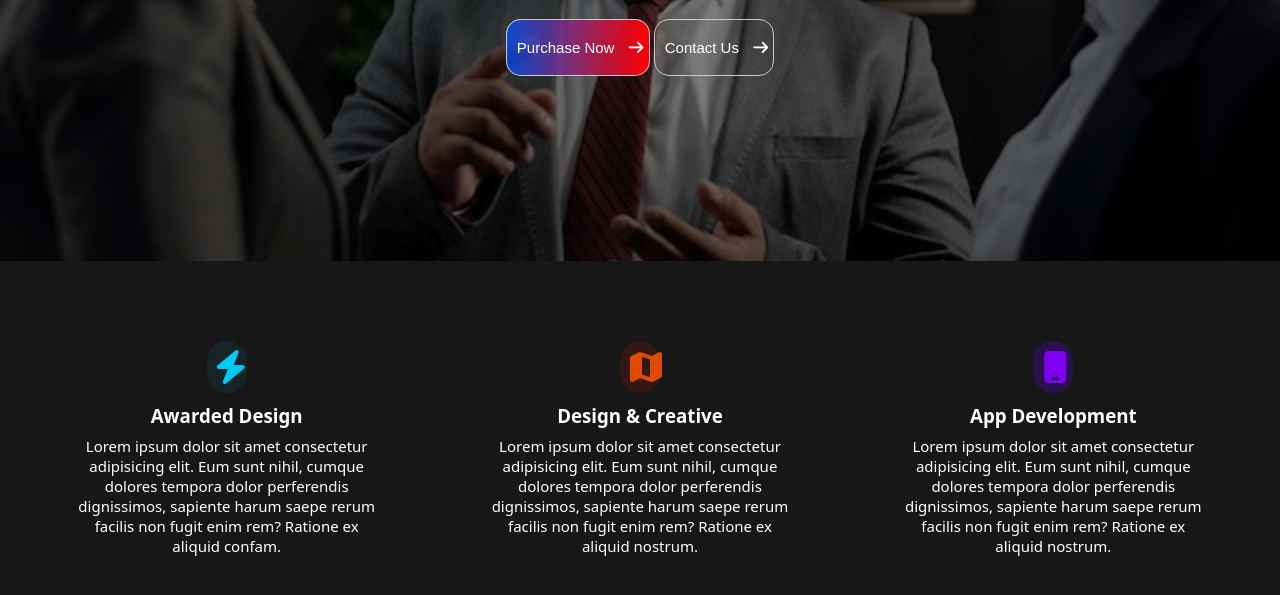
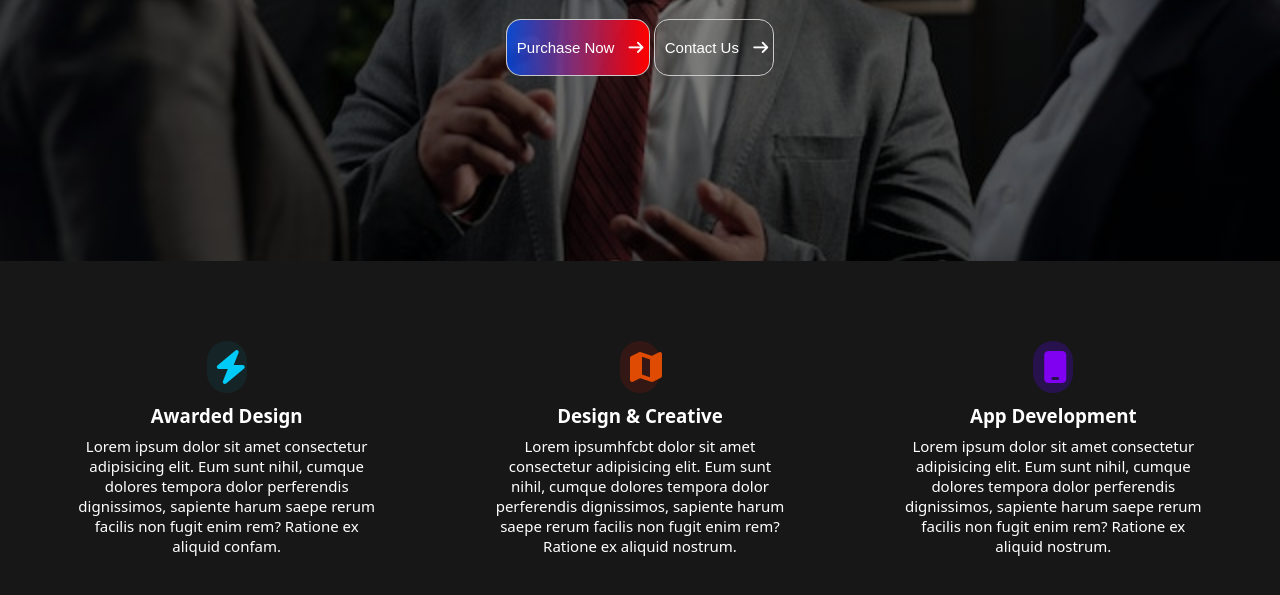
Before and after one commit to CODING-ALPHA/demo-repo2, a plain HTML site: page index.html in a window 1280 px wide. Shown: the part 409-1004 px from the top of the page. Drawn offline with Linux system fonts and the light colour scheme; files whose address does not match are found by name.

Commit message:
update index text

```diff
--- a/index.html
+++ b/index.html
@@ -50,7 +50,7 @@
         <div class="card card2">
             <i class="fa fa-map down fa-2x" aria-hidden="true"></i>
            <br> <h3>Design & Creative</h3>
-            <p class="why">Lorem ipsum dolor sit amet consectetur adipisicing elit. Eum sunt nihil, cumque dolores tempora dolor perferendis dignissimos, sapiente harum saepe rerum facilis non fugit enim rem? Ratione ex aliquid nostrum.</p>
+            <p class="why">Lorem ipsumhfcbt dolor sit amet consectetur adipisicing elit. Eum sunt nihil, cumque dolores tempora dolor perferendis dignissimos, sapiente harum saepe rerum facilis non fugit enim rem? Ratione ex aliquid nostrum.</p>
         </div>
 
         <div class="card card3">
```
